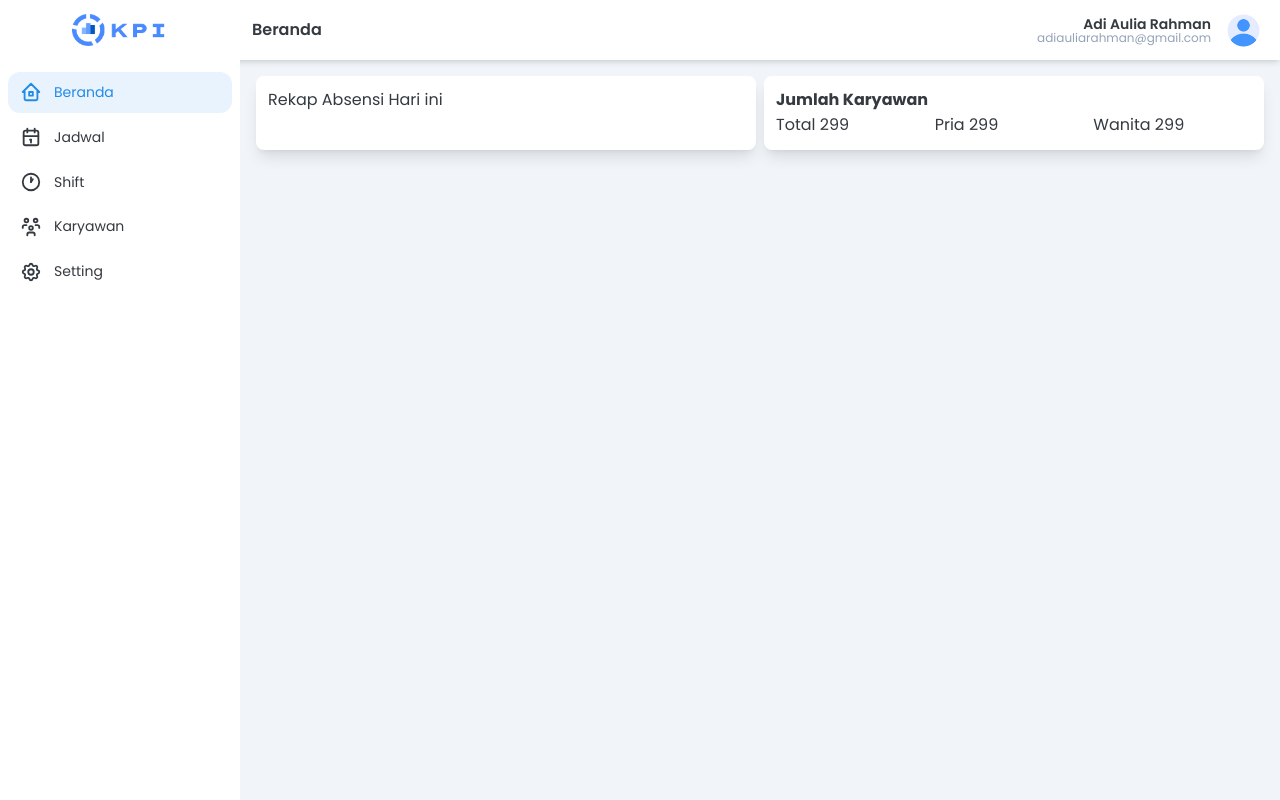
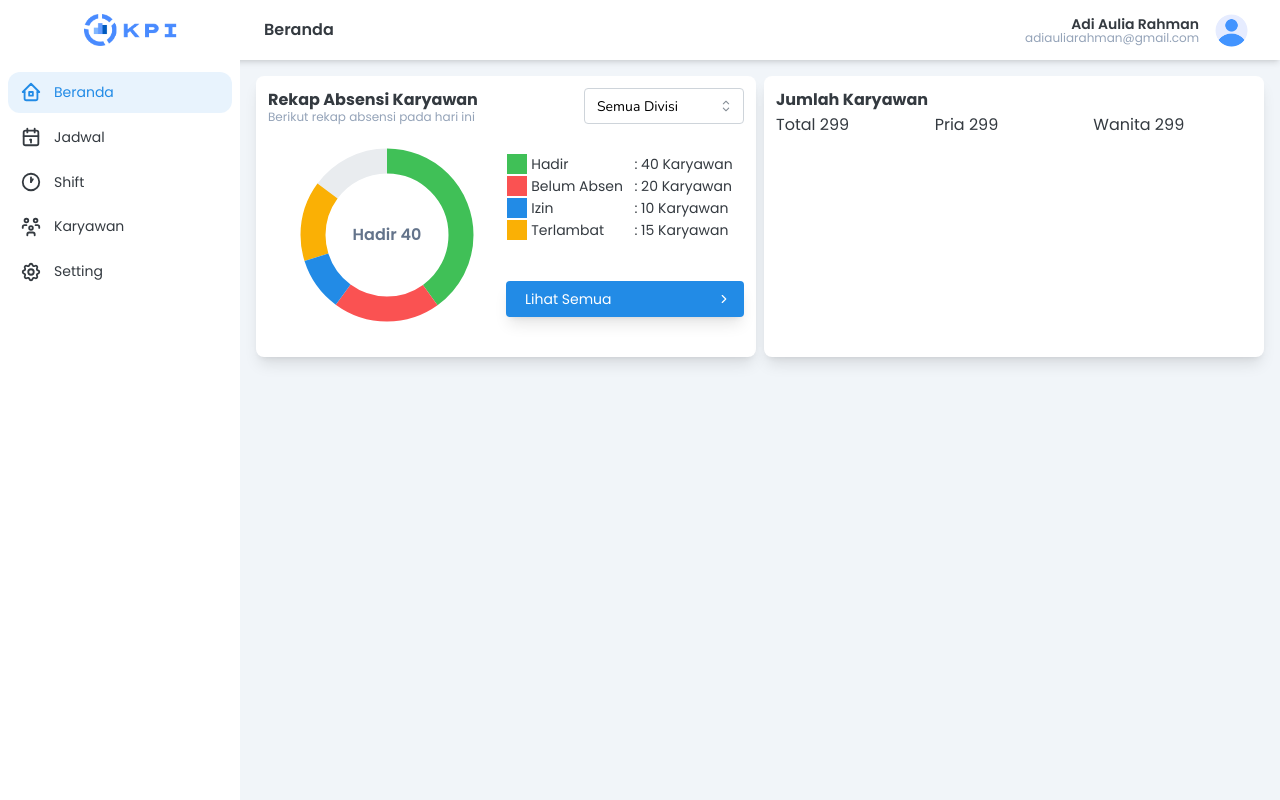
Before and after one commit to adiarhmn/react-kpi-frontend, a React (Vite) app: page /beranda in a window 1280 px wide. Built offline with nearby package versions, Linux system fonts and the light colour scheme; no server answers.

Commit message:
Update Dashboard Admin UI

```diff
--- a/src/admin_features/misc/pages/DashboardAdmin.tsx
+++ b/src/admin_features/misc/pages/DashboardAdmin.tsx
@@ -1,13 +1,98 @@
-import { Link } from 'react-router-dom';
+import { Button, RingProgress, Select, UnstyledButton } from '@mantine/core';
+import { IconChevronRight, IconEye } from '@tabler/icons-react';
+import { useState } from 'react';
 
 export const DashboardAdmin: React.FC = () => {
+  const [ringHovered, setRingHovered] = useState<string | null>('Hadir 40');
   return (
     <main>
       {/* Rekap Absensi Hari ini */}
-      <div className="grid grid-cols-2 gap-2">
-        <section className="bg-white shadow-lg p-3 rounded-lg">Rekap Absensi Hari ini</section>
+      <div className="grid lg:grid-cols-2 gap-2">
         <section className="bg-white shadow-lg p-3 rounded-lg">
-          <span className="font-bold">Jumlah Karyawan</span>
+          <div className="flex justify-between">
+          <div>
+            <h2 className="font-bold">Rekap Absensi Karyawan</h2>
+            <div className="-mt-1 text-xs text-slate-400">Berikut rekap absensi pada hari ini</div>
+          </div>
+          <Select
+          className='max-w-40'
+          placeholder="Pilih Divisi"
+          data={['Semua Divisi', 'Developer', 'Designer', 'Marketing', 'HRD', 'Finance']}
+          defaultValue="Semua Divisi"
+          />
+          </div>
+          <div className="grid lg:grid-cols-2">
+            <RingProgress
+              className='mx-auto'
+              size={220}
+              thickness={25}
+              label={<div className="text-center font-semibold text-slate-500">{ringHovered}</div>}
+              sections={[
+                {
+                  value: 40,
+                  color: 'green',
+                  tooltip: 'Hadir 40 Karyawan',
+                  onMouseEnter: () => setRingHovered('Hadir 40'),
+                },
+                {
+                  value: 20,
+                  color: 'red',
+                  tooltip: 'Belum Absen 20 Karyawan',
+                  onMouseEnter: () => setRingHovered('Belum Absen 20'),
+                },
+                {
+                  value: 10,
+                  color: 'blue',
+                  tooltip: 'Izin 10 Karyawan',
+                  onMouseEnter: () => setRingHovered('Izin 10'),
+                },
+                {
+                  value: 15,
+                  color: 'yellow',
+                  tooltip: 'Terlambat 10 Karyawan',
+                  onMouseEnter: () => setRingHovered('Terlambat 15'),
+                },
+              ]}
+            ></RingProgress>
+            <div className="py-7 text-sm flex flex-col justify-between">
+              <table className="w-full">
+                <tbody>
+                  <tr>
+                    <td>
+                      <div className="bg-green-600 w-5 h-5"></div>
+                    </td>
+                    <td>Hadir</td>
+                    <td>: 40 Karyawan</td>
+                  </tr>
+                  <tr>
+                    <td>
+                      <div className="bg-red-600 w-5 h-5"></div>
+                    </td>
+                    <td>Belum Absen</td>
+                    <td>: 20 Karyawan</td>
+                  </tr>
+                  <tr>
+                    <td>
+                      <div className="bg-blue-600 w-5 h-5"></div>
+                    </td>
+                    <td>Izin</td>
+                    <td>: 10 Karyawan</td>
+                  </tr>
+                  <tr>
+                    <td>
+                      <div className="bg-yellow-600 w-5 h-5"></div>
+                    </td>
+                    <td>Terlambat</td>
+                    <td>: 15 Karyawan</td>
+                  </tr>
+                </tbody>
+              </table>
+              <Button justify='space-between' fullWidth className='mt-2 border-2 shadow-lg' rightSection={<IconChevronRight size={14}/>}>Lihat Semua</Button>
+            </div>
+          </div>
+        </section>
+        <section className="bg-white shadow-lg p-3 rounded-lg">
+          <h2 className="font-bold">Jumlah Karyawan</h2>
           <div className="grid grid-cols-3">
             <div>Total 299</div>
             <div>Pria 299</div>
--- a/src/admin_features/schedule/pages/CreateScheduleAdmin.tsx
+++ b/src/admin_features/schedule/pages/CreateScheduleAdmin.tsx
@@ -1,4 +1,4 @@
-import { ActionIcon, Group, MultiSelect } from '@mantine/core';
+import { ActionIcon, Group, MultiSelect, Select } from '@mantine/core';
 import { IconChevronLeft } from '@tabler/icons-react';
 import { useNavigate } from 'react-router-dom';
 
@@ -16,10 +16,20 @@ export const CreateSchedule: React.FC = () => {
           <ActionIcon onClick={handleBack}>
             <IconChevronLeft size={20} />
           </ActionIcon>
+          <div>
             <h1 className="font-semibold">Tambah Jadwal</h1>
+            <div className='text-xs text-slate-400 -mt-1'>Berikut form untuk menambahkan jadwal baru</div>
+          </div>
         </Group>
         {/* Form Tambah Jadwal */}
-        <form action="">
+        <form action="" className="mt-4">
+          <div className="grid grid-cols-2 gap-5">
+            <Select
+              label="Pilih Divisi"
+              placeholder="Pilih Divisi"
+              data={['Semua Divisi', 'Developer', 'Designer', 'Marketing', 'HRD', 'Finance']}
+              defaultValue="Semua Divisi"
+            ></Select>
             <MultiSelect
               label="Pilih Karyawan"
               placeholder="Pilih Karyawan"
@@ -30,6 +40,7 @@ export const CreateSchedule: React.FC = () => {
                 'Dian Lucky Prayogi',
               ]}
             ></MultiSelect>
+          </div>
         </form>
       </section>
     </main>
--- a/src/admin_features/schedule/pages/Schedule.tsx
+++ b/src/admin_features/schedule/pages/Schedule.tsx
@@ -45,8 +45,9 @@ export const Schedule: React.FC = () => {
   return (
     <main>
       {/* Header */}
-      <section className="bg-white p-2 px-4 rounded-lg shadow-lg mb-4">
-        <Button onClick={() => navigate("/schedule/create")} leftSection={<IconPlus size={15} />}>
+      <section className="bg-white p-2 px-4 rounded-lg shadow-lg mb-4 flex justify-between">
+        <h1 className="font-bold">Jadwal 2024</h1>
+        <Button onClick={() => navigate('/schedule/create')} leftSection={<IconPlus size={15} />}>
           Buat Jadwal
         </Button>
       </section>
@@ -58,7 +59,7 @@ export const Schedule: React.FC = () => {
             onClick={() => {
               setFreeDay(!FreeDays);
             }}
-            style={{ zIndex: 9999, position: 'relative' }}
+            style={{ zIndex: FreeDays ? 9999 : 1, position: 'relative' }}
             leftSection={<IconSettings size={15} />}
           >
             {FreeDays ? 'Done' : 'Atur Libur'}
@@ -66,9 +67,9 @@ export const Schedule: React.FC = () => {
         </div>
         <div
           className="absolute bg-black opacity-50 top-0 left-0 w-full h-screen"
-          style={{ zIndex: 999, display: FreeDays ? '' : 'none' }}
+          style={{ zIndex:  FreeDays ? 999 : 1, display: FreeDays ? '' : 'none' }}
         ></div>
-        <div className="relative bg-white" style={{ zIndex: 9999 }}>
+        <div className="relative bg-white" style={{ zIndex:  FreeDays ? 9999 : 1 }}>
           <Table withColumnBorders withTableBorder>
             <Table.Thead>
               <Table.Tr>
--- a/src/components/layout/AdminLayout.tsx
+++ b/src/components/layout/AdminLayout.tsx
@@ -48,7 +48,7 @@ export const AdminLayout: React.FC = () => {
         withBorder={false}
       >
         <AppShell.Header className='shadow-md'>
-          <Group h="100%" justify="space-between" gap={0}>
+          <Group h="100%" justify="space-between" gap={0} className='px-3'>
             <Burger opened={opened} onClick={toggle} hiddenFrom="sm" size="sm" />
             <Group
               gap={5}
```
Lines whose indentation alone changed are shown as unchanged.
